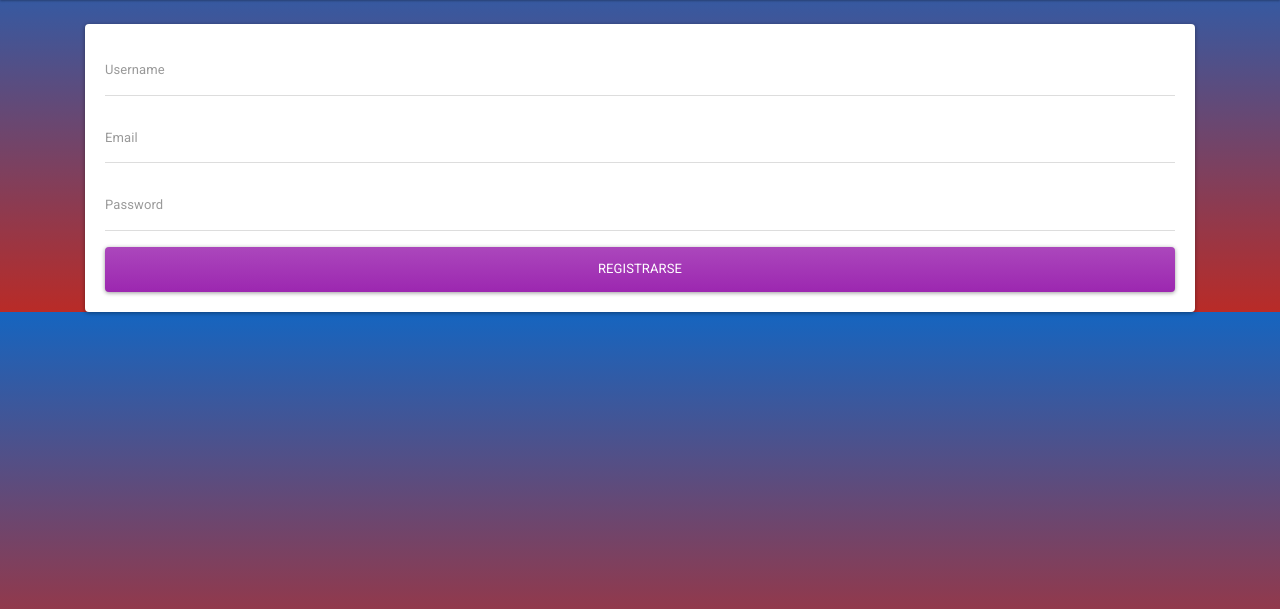
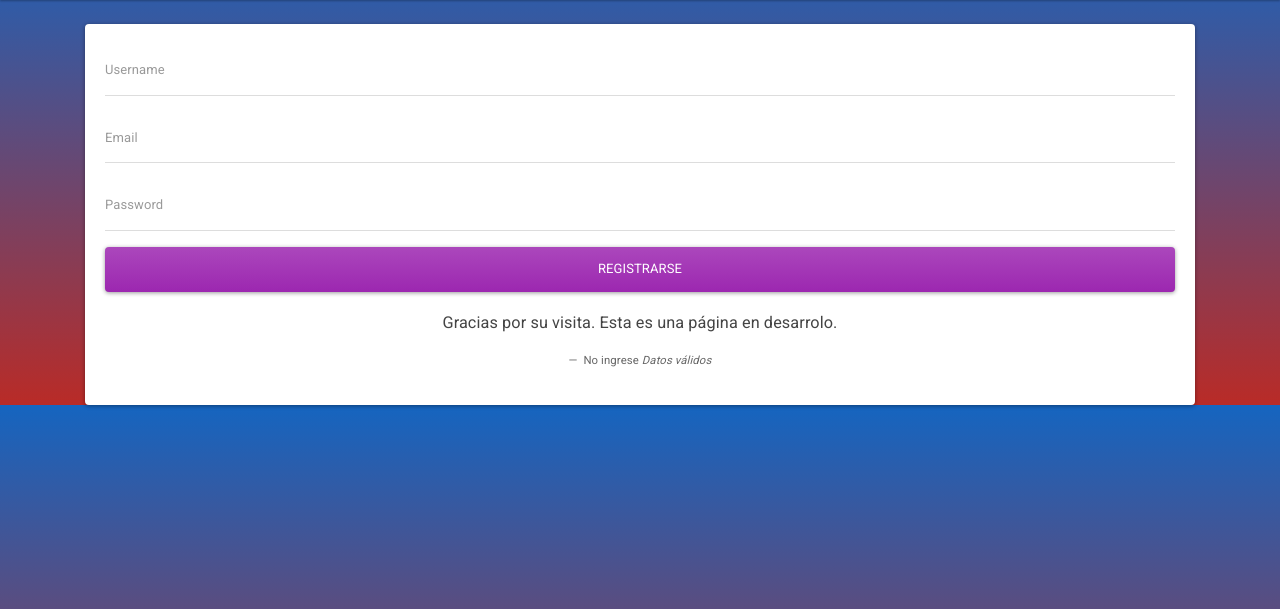
Before and after one commit to MatiasToniolopy/app_web, a Flask app: page / in a window 1280 px wide. Shown: the part 79-688 px from the top of the page. Run offline with Flask 2, Linux system fonts and the light colour scheme; some libraries are stand-ins or nearby versions.

Commit message:
Update login.html

```diff
--- a/web_flask/templates/login.html
+++ b/web_flask/templates/login.html
@@ -16,7 +16,15 @@
       <button class="btn btn-info btn-block">
         REGISTRARSE
       </button>
-    </form>
+    </form><br/>
+    <figure class="text-center">
+      <blockquote class="blockquote">
+      <p>Gracias por su visita. Esta es una página en desarrolo.</p>
+      </blockquote>
+      <figcaption class="blockquote-footer">
+        No ingrese <cite title="Source Title">Datos válidos</cite>
+      </figcaption>
+    </figure>
 </div>
 
 {% endblock %}
```
